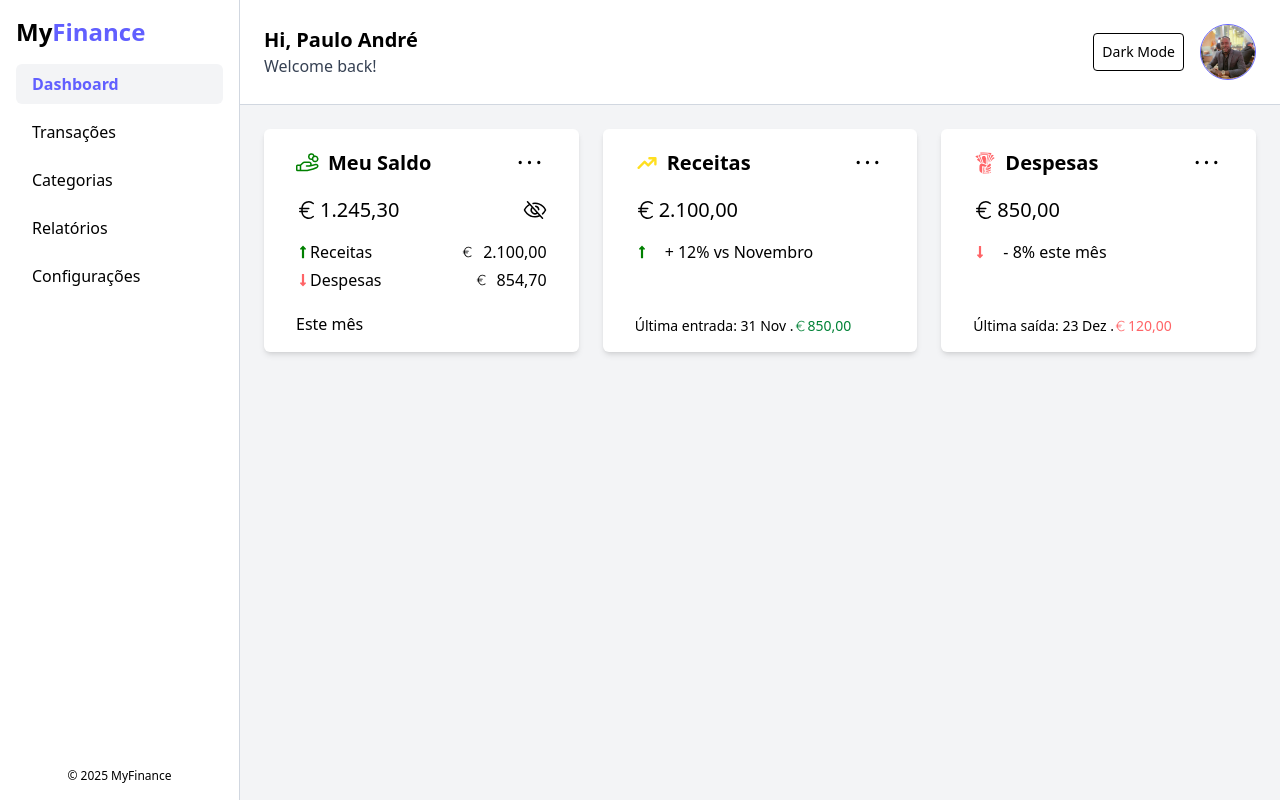
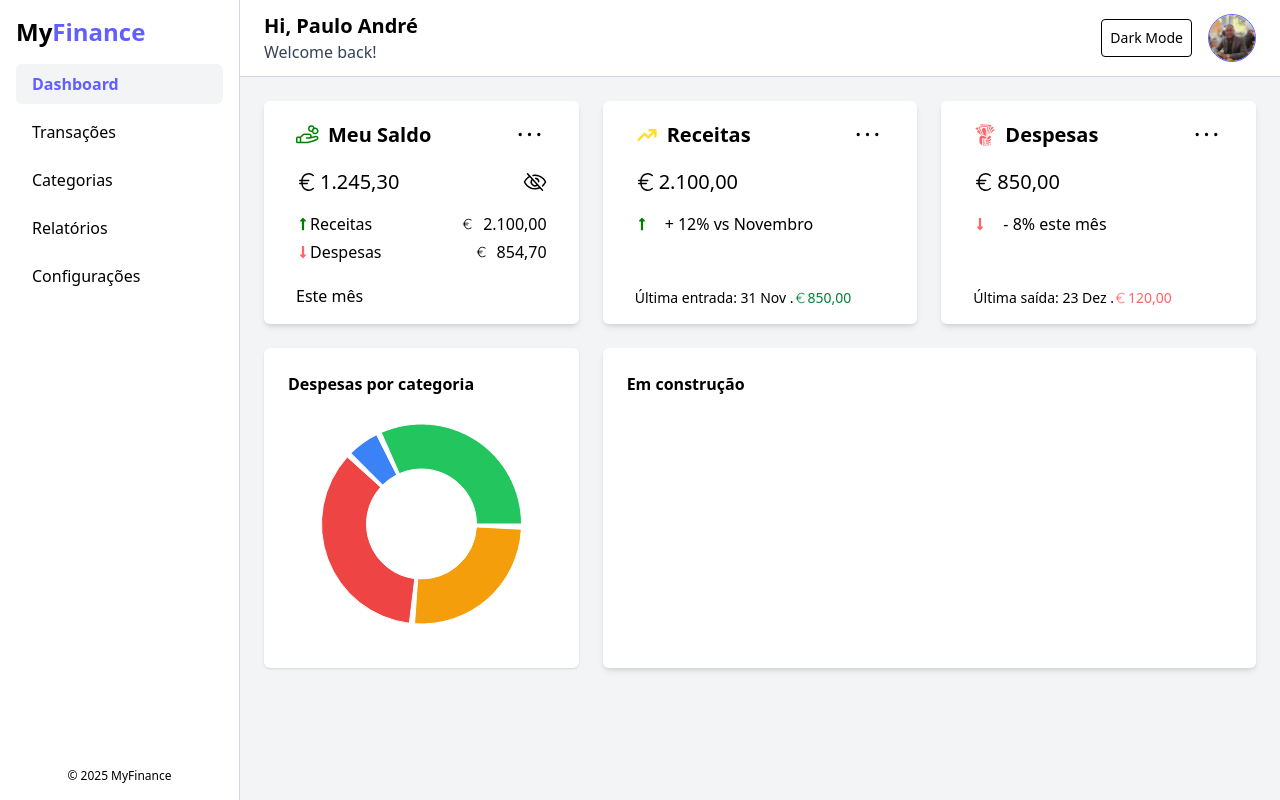
Before and after one commit to PauloAndre05/MyFinance, a React (Vite) app: page / in a window 1280 px wide. Built offline with nearby package versions, Linux system fonts and the light colour scheme.

Commit message:
feat/componente de gráfico para dashboard done

```diff
--- a/package.json
+++ b/package.json
@@ -16,6 +16,7 @@
     "react-dom": "^19.2.0",
     "react-icons": "^5.5.0",
     "react-router-dom": "^7.11.0",
+    "recharts": "^3.6.0",
     "tailwindcss": "^4.1.18"
   },
   "devDependencies": {
--- /dev/null
+++ b/src/components/dashboard/despesasPorCategoriaChart.tsx/Index.tsx
@@ -0,0 +1,52 @@
+import { PieChart, Pie, Cell, ResponsiveContainer, Tooltip } from "recharts";
+
+interface Props {
+  data: {
+    category: string;
+    total: number;
+  }[];
+}
+
+export const DespesasPorCategoriaChart = ({ data }: Props) => {
+  const CATEGORY_COLORS: Record<string, string> = {
+    Alimentação: "#22c55e",
+    Transporte: "#3b82f6",
+    Renda: "#ef4444",
+    Lazer: "#f59e0b",
+    Outros: "#8b5cf6",
+  };
+  return (
+    <div className="bg-white dark:bg-crdBg-secondary rounded-md p-6 shadow-sm h-80 ">
+      <h2 className="font-semibold mb-4">
+        Despesas por categoria
+      </h2>
+
+      <ResponsiveContainer width="100%" height="100%" >
+        <PieChart className="-top-6">
+          <Pie
+            data={data}
+            dataKey="total"
+            nameKey="category"
+            innerRadius={55}
+            outerRadius={100}
+            paddingAngle={3}
+          >
+            {data.map((entry, index) => (
+              <Cell
+                key={`cell-${index}`}
+                fill={CATEGORY_COLORS[entry.category] || "#71717a"}
+              />
+            ))}
+          </Pie>
+
+          <Tooltip
+            formatter={(value?: number) => {
+              if (typeof value !== "number") return "€ 0,00";
+              return `€ ${value.toFixed(2)}`;
+            }}
+          />
+        </PieChart>
+      </ResponsiveContainer>
+    </div>
+  );
+};
--- a/src/components/receitas/Index.tsx
+++ b/src/components/dashboard/receitas/Index.tsx
@@ -4,7 +4,7 @@ import { HiTrendingUp } from "react-icons/hi";
 
 export const Receitas = () => {
   return (
-    <div className="bg-white flex flex-col gap-4 px-8 py-4 rounded-md dark:bg-[#262C36] shadow-md">
+    <div className="bg-white flex flex-col gap-4 px-8 py-4 rounded-md dark:bg-crdBg-secondary shadow-md">
       <div className="flex justify-between">
         <div className="flex gap-2 items-center">
           <HiTrendingUp size={24} className="text-yellow-300" />
--- a/src/components/saldo/Index.tsx
+++ b/src/components/dashboard/saldo/Index.tsx
@@ -16,7 +16,7 @@ export const Saldo = () => {
   }
 
   return (
-    <div className="bg-white flex flex-col gap-4 px-8 py-4 rounded-md dark:bg-[#262C36] shadow-md">
+    <div className="bg-white flex flex-col gap-4 px-8 py-4 rounded-md dark:bg-crdBg-secondary shadow-md">
       <div className="flex justify-between">
         <div className="flex gap-2 items-center">
           <HandCoinsIcon size={24} color="green" />
--- a/src/components/header/Index.tsx
+++ b/src/components/header/Index.tsx
@@ -7,7 +7,7 @@ interface HeaderProps {
 
 export const Header = ({ toggleDarkMode, isdarkMode }: HeaderProps) => {
   return (
-    <div className="flex items-center justify-between p-6 border-b-[.5px] border-[#D1D7E0] dark:border-b-[#262C36] bg-white dark:bg-bg-secondary">
+    <div className="flex items-center justify-between px-6 py-3 border-b-[.5px] border-[#D1D7E0] dark:border-b-[#262C36] dark:backdrop-blur-2xl bg-white dark:bg-bg-secondary">
       <div>
         <h1 className="text-xl font-semibold">Hi, Paulo André</h1>
         <p className="text-gray-700 dark:text-text-secondary">Welcome back!</p>
@@ -19,7 +19,7 @@ export const Header = ({ toggleDarkMode, isdarkMode }: HeaderProps) => {
         >
           {isdarkMode ? "Light Mode" : "Dark Mode"}
         </button>
-        <div className="w-14 h-14 rounded-full overflow-hidden border border-primary">
+        <div className="w-12 h-12 rounded-full overflow-hidden border border-primary">
             <img src={ImageProfile} alt="Profile"  className="w-full h-full object-cover"/>
         </div>
       </div>
--- a/src/globalStyles/Styles.css
+++ b/src/globalStyles/Styles.css
@@ -5,6 +5,7 @@
     --color-secondary: #151B23;
     --color-bg-primary: #F3F4F6;
     --color-bg-secondary: #151B23;
+    --color-crdBg-secondary: #262C36;
     --color-text-primary: #000000;
     --color-text-secondary: #D1D7E0;
 }
--- a/src/layout/Index.tsx
+++ b/src/layout/Index.tsx
@@ -20,7 +20,7 @@ export const Layout = () => {
         <header>
           <Header toggleDarkMode={toggleDarkMode} isdarkMode={darkMode} />
         </header>
-        <main className="p-6">
+        <main className="p-6 overflow-y-auto h-[calc(100vh-64px)]">
           <Outlet />
         </main>
       </div>
--- a/src/pages/dashboard/Index.tsx
+++ b/src/pages/dashboard/Index.tsx
@@ -1,20 +1,31 @@
 import { useEffect } from "react";
-import { Saldo } from "../../components/saldo/Index";
-import { Receitas } from "../../components/receitas/Index";
-import { Despesas } from "../../components/despesas/Index";
+import { Saldo } from "../../components/dashboard/saldo/Index";
+import { Receitas } from "../../components/dashboard/receitas/Index";
+import { Despesas } from "../../components/dashboard/despesas/Index";
+import { DespesasPorCategoriaChart } from "../../components/dashboard/despesasPorCategoriaChart.tsx/Index";
 
 export const Dashboard = () => {
   useEffect(() => {
     document.title = "Dashboard - MyFinance";
   }, []);
+
+  const data = [
+  { category: "Alimentação", total: 250 },
+  { category: "Transporte", total: 40 },
+  { category: "Renda", total: 275 },
+  { category: "Lazer", total: 200 },
+];
   return (
-    <div>
-      <div className="grid grid-cols-3 gap-6">
+    <div className="flex flex-col gap-6 max-h-full">
+      <div className="grid md:grid-cols-3 grid-cols-1 gap-6 flex-wrap">
         <Saldo />
         <Receitas />
         <Despesas />
       </div>
-      <div></div>
+      <div className="grid sm:grid-cols-3 grid-cols-1 gap-6">
+        <DespesasPorCategoriaChart data={data} />
+        <div className="bg-white dark:bg-crdBg-secondary rounded-md p-6 shadow-md font-semibold sm:col-span-2">Em construção</div>
+      </div>
     </div>
   );
 };
```
Also changed, not shown: src/components/dashboard/despesas/Index.tsx (renamed from src/components/despesas/Index.tsx), 1 other file (tests, documents, lock files or other folders).
